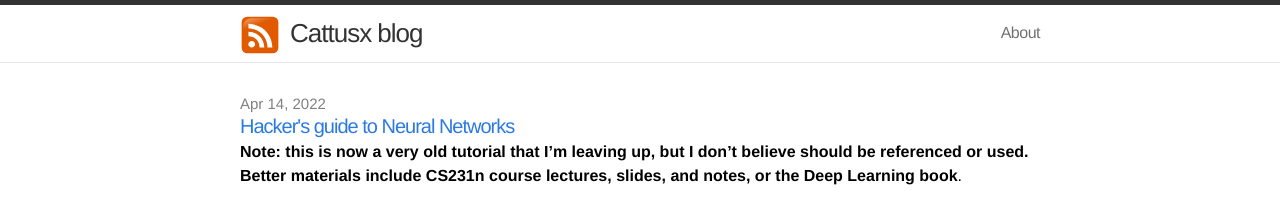
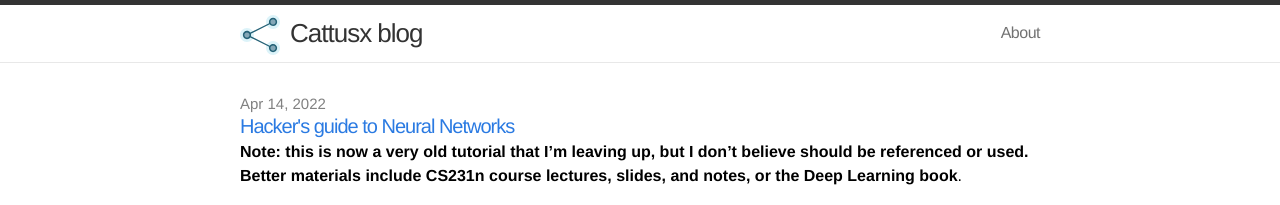
Before and after one commit to CattusX/cattusx.github.io, a Jekyll site: the page built from index.html, in a window 1280 px wide. Shown: the top 205 px of the page. Built offline with Jekyll 4.4.1, drawn with Linux system fonts in a browser that asks for light colours.

Commit message:
Initial GitHub pages site with Jekyll

```diff
--- a/_includes/header.html
+++ b/_includes/header.html
@@ -4,7 +4,7 @@
 
     <div style="float:left; margin-top:10px; margin-right:10px;">
     <a href="{{ "/feed.xml" | prepend: site.baseurl }}">
-      <img src="/assets/rssicon.svg" width="40">
+      <img src="/assets/share-svgrepo-com.svg" width="40">
     </a>
     </div>
 
```
Also changed, not shown: assets/share-svgrepo-com.svg (added).
